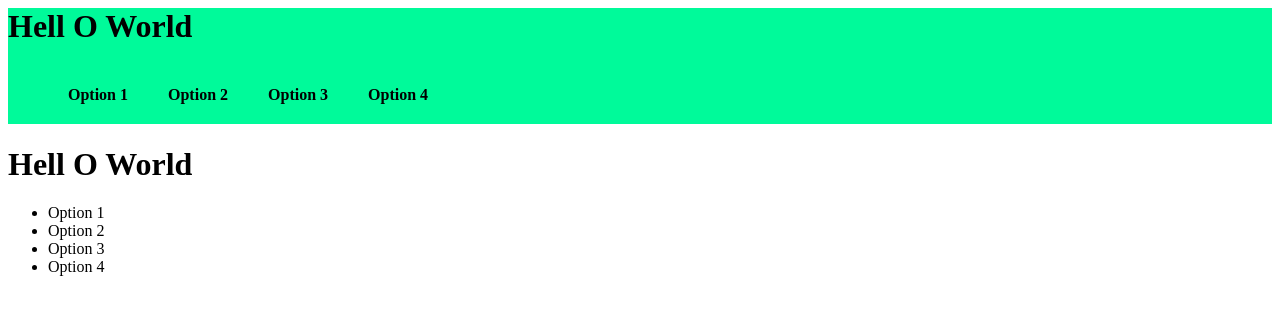
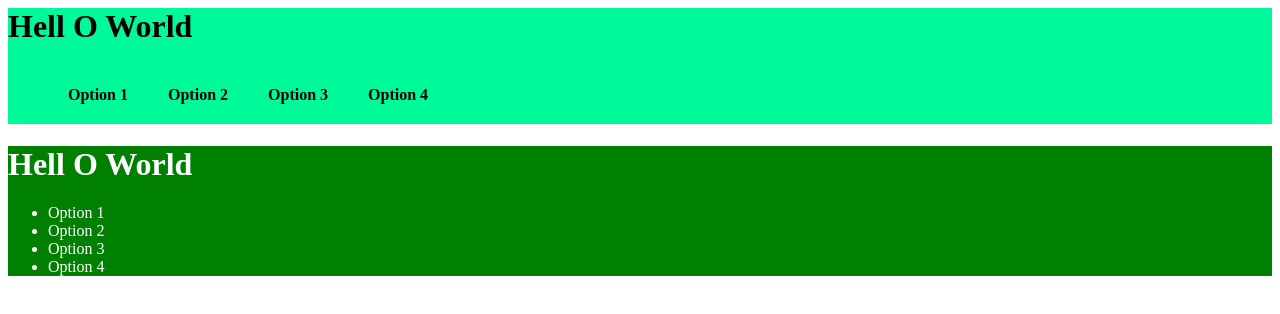
Before and after one commit to Greythhh/practise, a plain HTML site: page index.html in a window 1280 px wide. Drawn offline with Linux system fonts and the light colour scheme.

Commit message:
user 2 css added

```diff
--- a/style.css
+++ b/style.css
@@ -15,3 +15,8 @@
     align-items: center;
     justify-items: center;
 }
+
+#us2 {
+    background-color: green;
+    color: white;
+}
```
